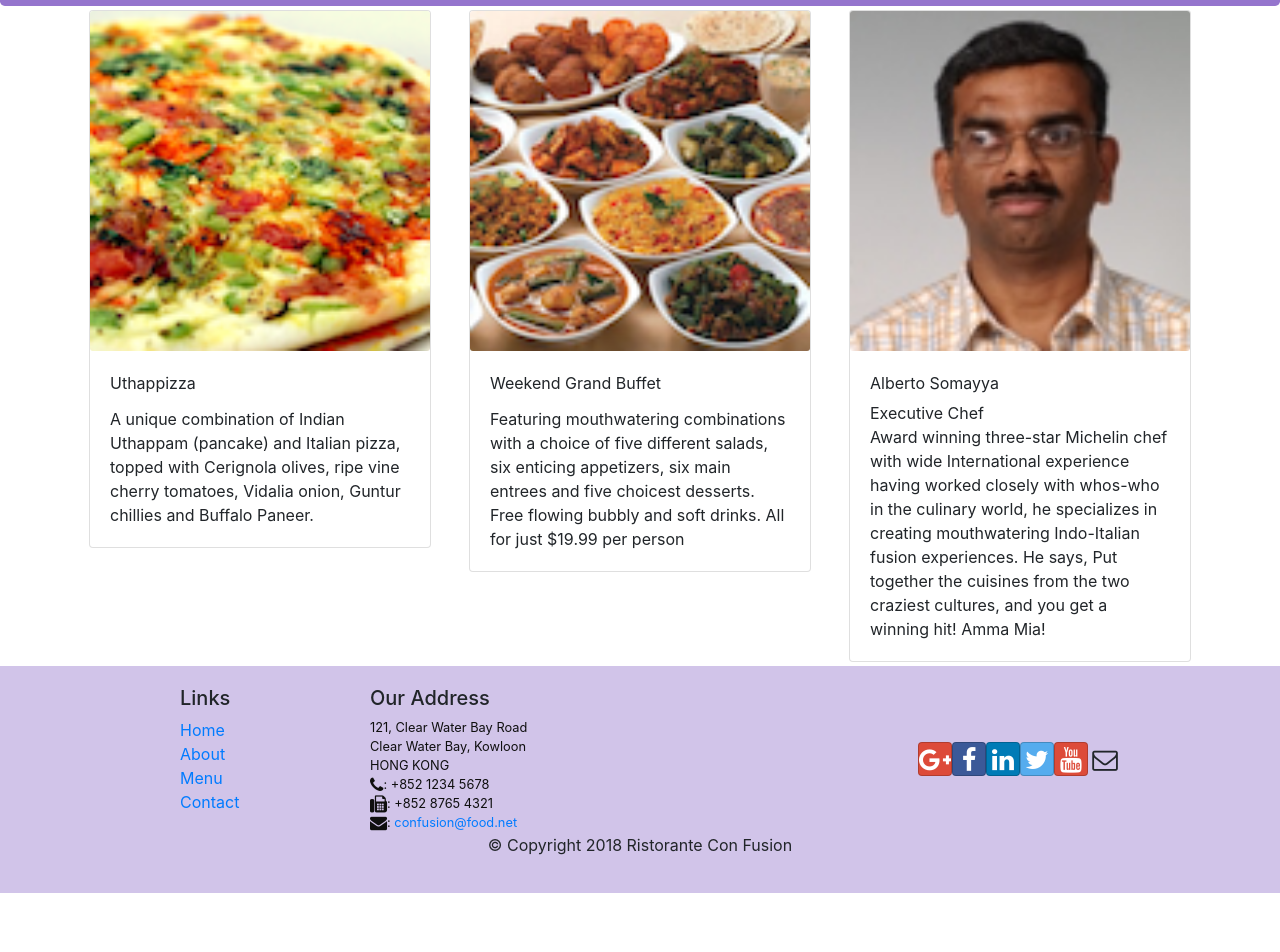
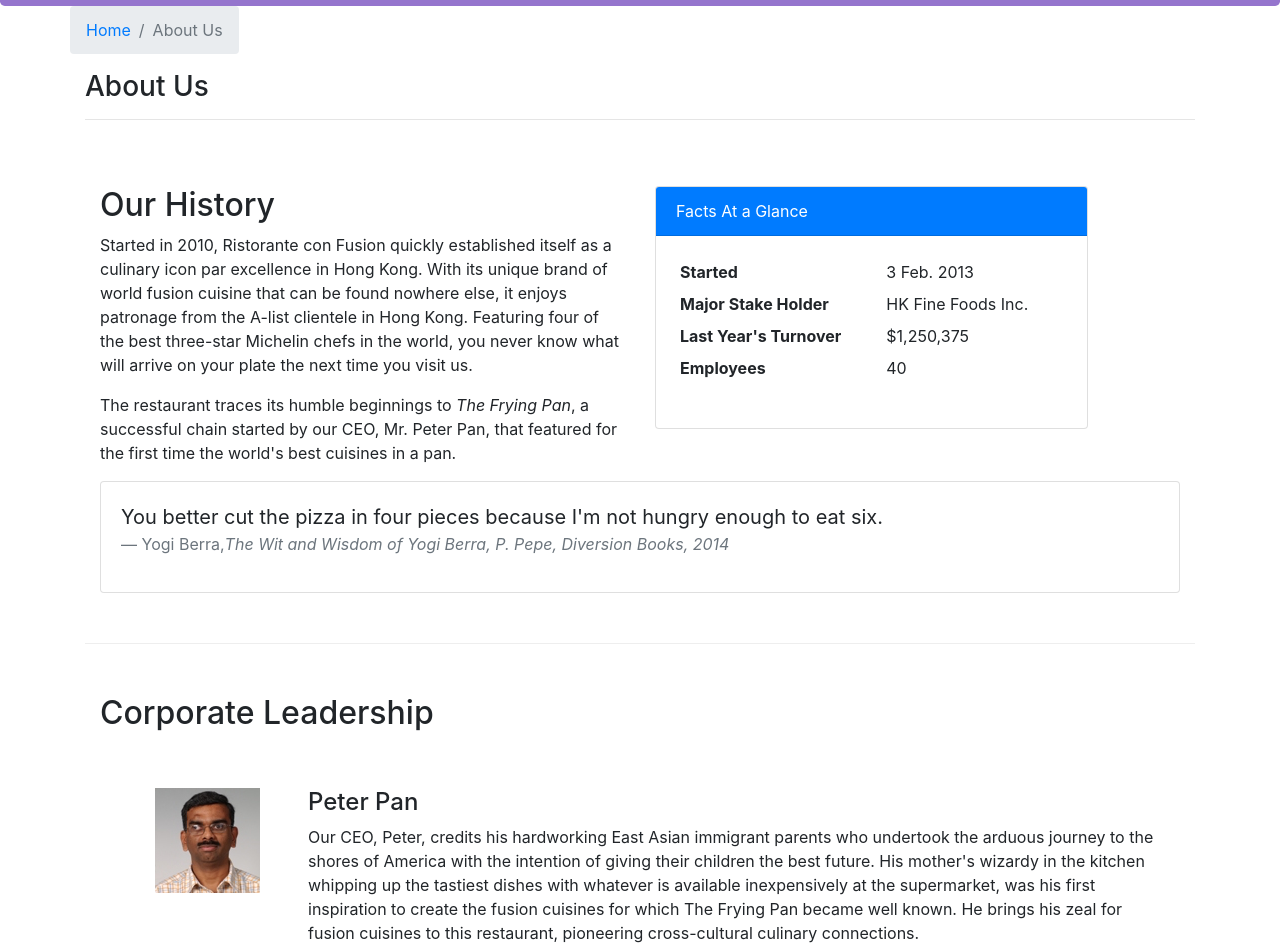
Before and after one commit to danielserva/coursera-fullstack-react, a React (Create React App) app: page /aboutus in a window 1280 px wide. Before the commit this address led to /home. Shown: the part 336-1288 px from the top of the page. Before the commit the page ends 1229 px from the top, so only its background shows below. Built offline with nearby package versions, Linux system fonts and the light colour scheme.

Commit message:
Assignment 2

```diff
--- /dev/null
+++ b/src/components/AboutComponent.js
@@ -0,0 +1,78 @@
+import React from 'react';
+import { Breadcrumb, BreadcrumbItem, Card, CardBody, CardHeader, Media } from 'reactstrap';
+import { Link } from 'react-router-dom';
+import RenderLeader from './RenderLeaderComponent';
+
+function About(props) {
+
+    const leaders = props.leaders.map((leader) => {
+        return (
+             <RenderLeader leader={leader} />
+        );
+    });
+
+    return(
+        <div className="container">
+            <div className="row">
+                <Breadcrumb>
+                    <BreadcrumbItem><Link to="/home">Home</Link></BreadcrumbItem>
+                    <BreadcrumbItem active>About Us</BreadcrumbItem>
+                </Breadcrumb>
+                <div className="col-12">
+                    <h3>About Us</h3>
+                    <hr />
+                </div>
+            </div>
+            <div className="row row-content">
+                <div className="col-12 col-md-6">
+                    <h2>Our History</h2>
+                    <p>Started in 2010, Ristorante con Fusion quickly established itself as a culinary icon par excellence in Hong Kong. With its unique brand of world fusion cuisine that can be found nowhere else, it enjoys patronage from the A-list clientele in Hong Kong.  Featuring four of the best three-star Michelin chefs in the world, you never know what will arrive on your plate the next time you visit us.</p>
+                    <p>The restaurant traces its humble beginnings to <em>The Frying Pan</em>, a successful chain started by our CEO, Mr. Peter Pan, that featured for the first time the world's best cuisines in a pan.</p>
+                </div>
+                <div className="col-12 col-md-5">
+                    <Card>
+                        <CardHeader className="bg-primary text-white">Facts At a Glance</CardHeader>
+                        <CardBody>
+                            <dl className="row p-1">
+                                <dt className="col-6">Started</dt>
+                                <dd className="col-6">3 Feb. 2013</dd>
+                                <dt className="col-6">Major Stake Holder</dt>
+                                <dd className="col-6">HK Fine Foods Inc.</dd>
+                                <dt className="col-6">Last Year's Turnover</dt>
+                                <dd className="col-6">$1,250,375</dd>
+                                <dt className="col-6">Employees</dt>
+                                <dd className="col-6">40</dd>
+                            </dl>
+                        </CardBody>
+                    </Card>
+                </div>
+                <div className="col-12">
+                    <Card>
+                        <CardBody className="bg-faded">
+                            <blockquote className="blockquote">
+                                <p className="mb-0">You better cut the pizza in four pieces because
+                                    I'm not hungry enough to eat six.</p>
+                                <footer className="blockquote-footer">Yogi Berra,
+                                <cite title="Source Title">The Wit and Wisdom of Yogi Berra,
+                                    P. Pepe, Diversion Books, 2014</cite>
+                                </footer>
+                            </blockquote>
+                        </CardBody>
+                    </Card>
+                </div>
+            </div>
+            <div className="row row-content">
+                <div className="col-12">
+                    <h2>Corporate Leadership</h2>
+                </div>
+                <div className="col-12">
+                    <Media list>
+                        {leaders}
+                    </Media>
+                </div>
+            </div>
+        </div>
+    );
+}
+
+export default About;
--- a/src/components/MainComponent.js
+++ b/src/components/MainComponent.js
@@ -4,13 +4,13 @@
 import Header from './HeaderComponent';
 import Contact from './ContactComponent';
 import Footer from './FooterComponent';
-import DishDeail from './DishdetailComponent';
+import DishDetail from './DishdetailComponent';
+import About from './AboutComponent';
 import { DISHES } from '../shared/dishes';
 import { COMMENTS } from '../shared/comments';
 import { LEADERS } from '../shared/leaders';
 import { PROMOTIONS } from '../shared/promotions';
 import { Switch, Route, Redirect } from 'react-router-dom';
-import DishDetail from './DishdetailComponent';
 class Main extends Component {
   constructor(props) {
     super(props);
@@ -47,6 +47,7 @@
           <Route exact path="/menu" component={() => <Menu dishes={this.state.dishes} />} />
           <Route exact path="/menu/:dishId" component={DishWithId} />
           <Route exact path="/contactus" component={Contact} />
+          <Route exact path="/aboutus" component={ () => <About leaders={this.state.leaders} />} />
           <Redirect to="/home" />
         </Switch>
         <Footer />
--- /dev/null
+++ b/src/components/RenderLeaderComponent.js
@@ -0,0 +1,18 @@
+import React from 'react';
+import { Media } from 'reactstrap';
+
+function RenderLeader(props) {
+    return(
+    <div key={props.leader.id} className="col-12 mt-5">
+    <Media tag="li">
+      <Media left middle>
+          <Media object src={props.leader.image} alt={props.leader.name} />
+      </Media>
+      <Media body className="ml-5">
+        <Media heading>{props.leader.name}</Media>
+        <p>{props.leader.description}</p>
+      </Media>
+    </Media>
+  </div>);
+}
+export default RenderLeader;
```
